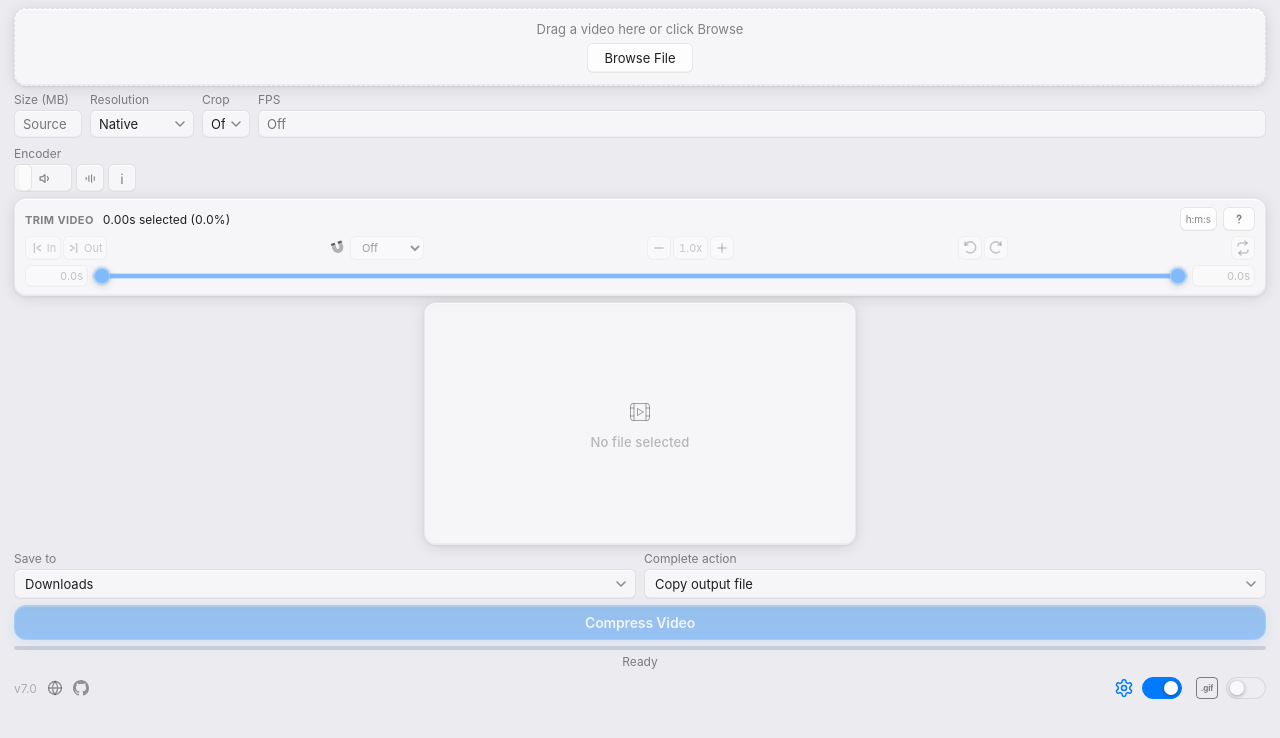
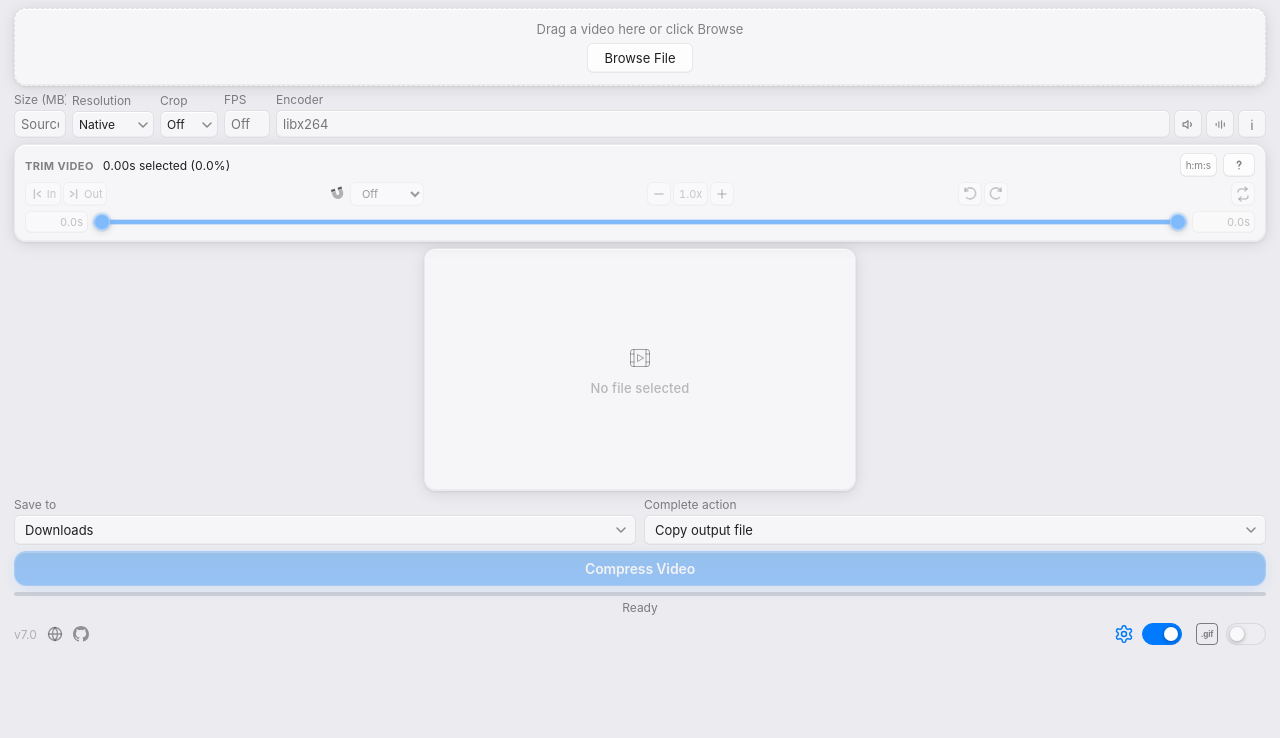
Before and after one commit to cyroz1/vidcord, a React (Vite) app: page / in a window 1280 px wide. Both pictures are taken after a click on the label 1148 px from the left and 632 px from the top of the page. Shown: the top 738 px of the page. Built offline with nearby package versions, Linux system fonts and the light colour scheme.

Commit message:
Layout advanced mode settings into a single horizontal row

```diff
--- a/src/App.css
+++ b/src/App.css
@@ -505,26 +505,30 @@ select optgroup {
 
 .settings-row.advanced {
   display: grid;
-  grid-template-columns: 68px 104px 48px minmax(0, 1fr);
+  grid-template-columns: 52px 82px 58px 46px minmax(0, 1fr);
+  gap: 6px;
   align-items: end;
-  flex-wrap: nowrap;
   z-index: 20;
 }
 
 .settings-row.advanced label {
   min-width: 0;
+  overflow: hidden;
+  text-overflow: ellipsis;
+  white-space: nowrap;
 }
 
 .settings-row.advanced select {
-  padding-left: 8px;
-  padding-right: 24px;
-  background-position: right 7px center;
+  padding-left: 6px;
+  padding-right: 18px;
+  background-position: right 4px center;
+  font-size: 12px;
 }
 
 .settings-row.advanced input[type="number"],
 .settings-row.advanced input[type="text"] {
-  padding-left: 8px;
-  padding-right: 8px;
+  padding-left: 6px;
+  padding-right: 6px;
 }
 
 .settings-row.advanced .fps-label {
@@ -545,11 +549,6 @@ select optgroup {
 
 .settings-row.advanced .encoder-label {
   min-width: 0;
-}
-
-.settings-row.advanced .mute-btn {
-  min-width: 54px;
-  padding: 0 8px;
 }
 
 .settings-row.advanced .icon-btn {
--- a/src/App.tsx
+++ b/src/App.tsx
@@ -2295,10 +2295,10 @@ export default function App() {
                           }}
                         >
                           <option value="off">Off</option>
-                          <option value="16:9">16:9 Widescreen</option>
-                          <option value="1:1">1:1 Square</option>
-                          <option value="9:16">9:16 Vertical</option>
-                          <option value="4:3">4:3 Standard</option>
+                          <option value="16:9">16:9</option>
+                          <option value="1:1">1:1</option>
+                          <option value="9:16">9:16</option>
+                          <option value="4:3">4:3</option>
                         </select>
                       </label>
                       <label className="fps-label">
```
